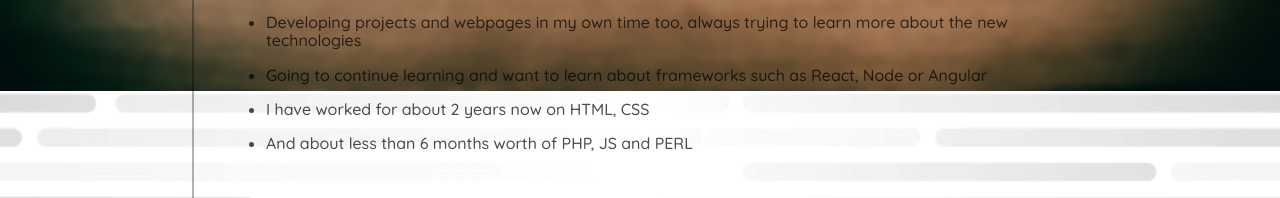
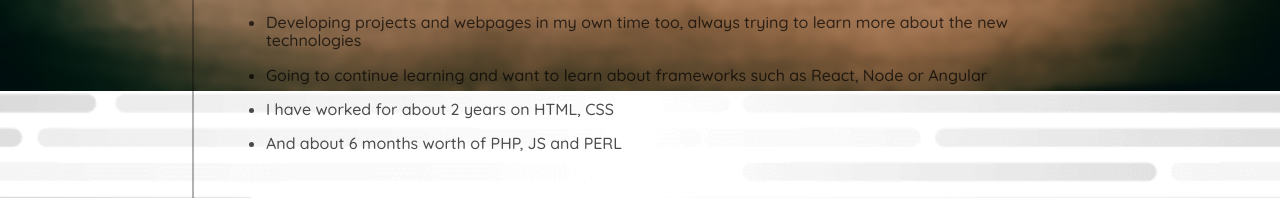
Before and after one commit to fedorbozik/portfolio, a plain HTML site: page index.html in a window 1280 px wide. Shown: the part 3083-3281 px from the top of the page. Drawn offline with nearby package versions, Linux system fonts and the light colour scheme; some packages are replaced by stand-ins of ours; a script that the page names is missing.

Commit message:
finishing touches

```diff
--- a/css/style.css
+++ b/css/style.css
@@ -714,12 +714,6 @@ body {
     .stopfade {
         opacity: 1;
     }
-    /*.bg-video-section {
-        background: url('../img/bg-video-thumbnail-poster.png') #000 no-repeat center center fixed;
-    }
-    #bgvid {
-        display: none;
-    }*/
 }
 
 
--- a/index.html
+++ b/index.html
@@ -158,10 +158,10 @@
                             <p>Going to continue learning and want to learn about frameworks such as React, Node or Angular</p>
                         </li>
                         <li>
-                            <p>I have worked for about 2 years now on HTML, CSS</p>
+                            <p>I have worked for about 2 years on HTML, CSS</p>
                         </li>
                         <li>
-                            <p>And about less than 6 months worth of PHP, JS and PERL</p>
+                            <p>And about 6 months worth of PHP, JS and PERL</p>
                         </li>
                     </ul>
                 </div>
```
